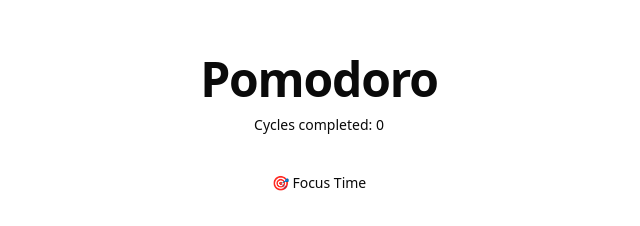
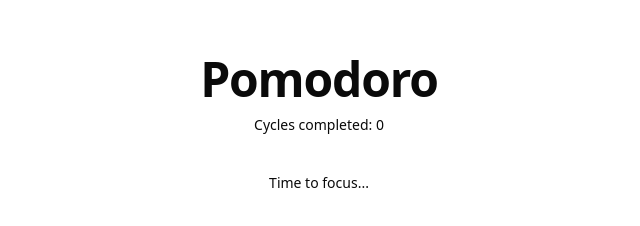
Before and after one commit to JamsusMaximus/pomo, a Next.js app: page / in a window 1280 px wide. Shown: the part 139-365 px from the top of the page, without its empty margins (321-961 px from the left). Built offline with nearby package versions, Linux system fonts and the light colour scheme.

Commit message:
Update mode badge text: remove emojis, change wording

```diff
--- a/app/page.tsx
+++ b/app/page.tsx
@@ -107,7 +107,7 @@ export default function Home() {
 
           <div>
             <div className="inline-block px-4 py-1.5 mb-4 rounded-full text-sm font-medium bg-secondary">
-              {mode === "focus" ? "🎯 Focus Time" : "☕ Break Time"}
+              {mode === "focus" ? "Time to focus..." : "Take a break"}
             </div>
             <div className="text-7xl sm:text-8xl md:text-9xl font-mono font-light tabular-nums tracking-tight">
               {mm}:{ss}
```
